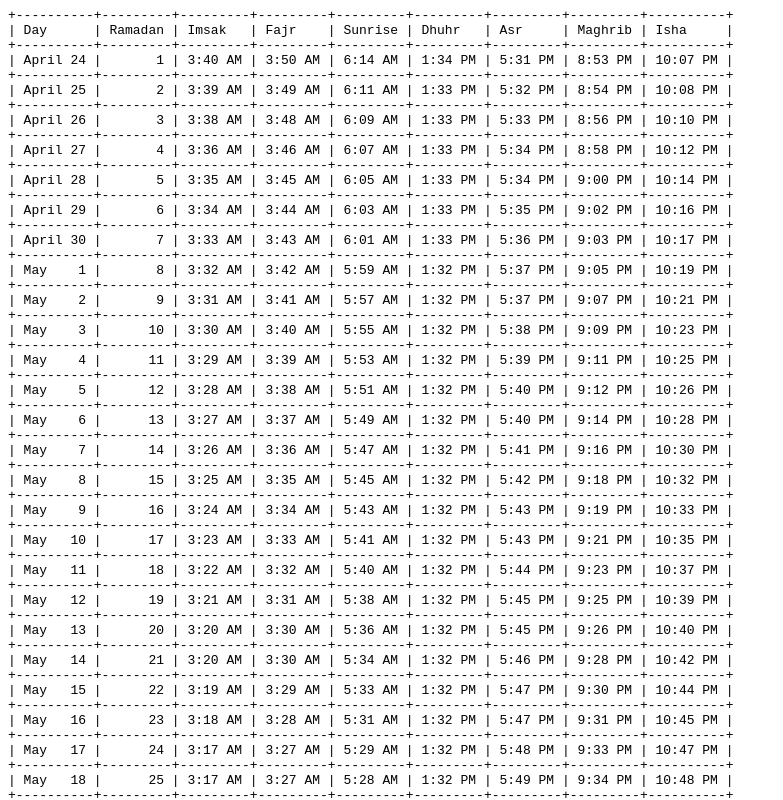
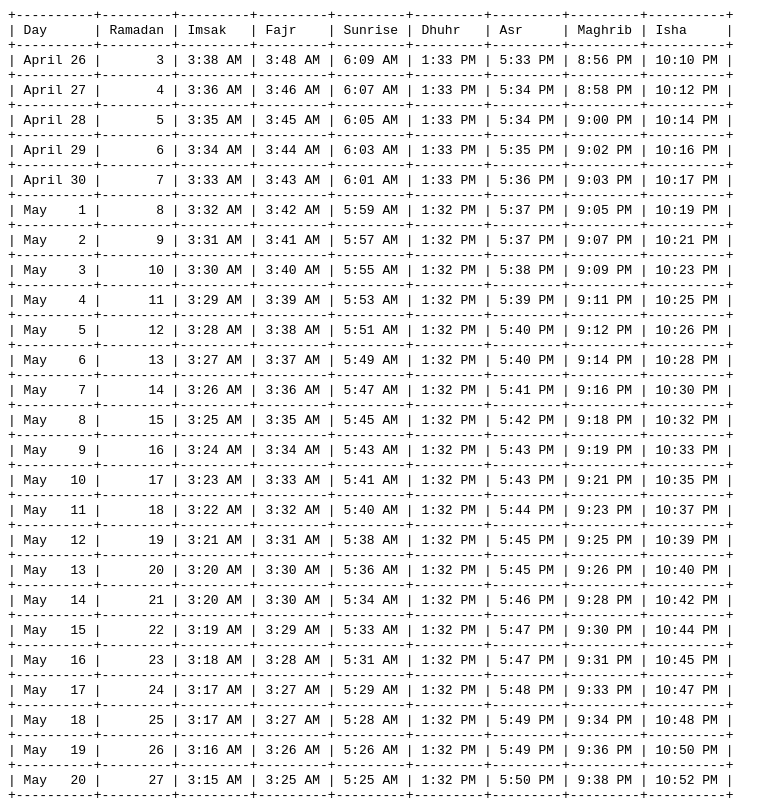
Before and after one commit to jadc/ramadan, a plain HTML site: page index.html in a window 1280 px wide. Shown: the top 800 px of the page, without its empty margins (0-783 px from the left). Drawn offline with Linux system fonts and the light colour scheme.

Commit message:
Sun, Apr 26, 2020  2:22:04 PM

```diff
--- a/index.html
+++ b/index.html
@@ -1,10 +1,6 @@
 <pre>
 +----------+---------+---------+---------+---------+---------+---------+---------+----------+
 | Day      | Ramadan | Imsak   | Fajr    | Sunrise | Dhuhr   | Asr     | Maghrib | Isha     |
-+----------+---------+---------+---------+---------+---------+---------+---------+----------+
-| April 24 |       1 | 3:40 AM | 3:50 AM | 6:14 AM | 1:34 PM | 5:31 PM | 8:53 PM | 10:07 PM |
-+----------+---------+---------+---------+---------+---------+---------+---------+----------+
-| April 25 |       2 | 3:39 AM | 3:49 AM | 6:11 AM | 1:33 PM | 5:32 PM | 8:54 PM | 10:08 PM |
 +----------+---------+---------+---------+---------+---------+---------+---------+----------+
 | April 26 |       3 | 3:38 AM | 3:48 AM | 6:09 AM | 1:33 PM | 5:33 PM | 8:56 PM | 10:10 PM |
 +----------+---------+---------+---------+---------+---------+---------+---------+----------+
```
